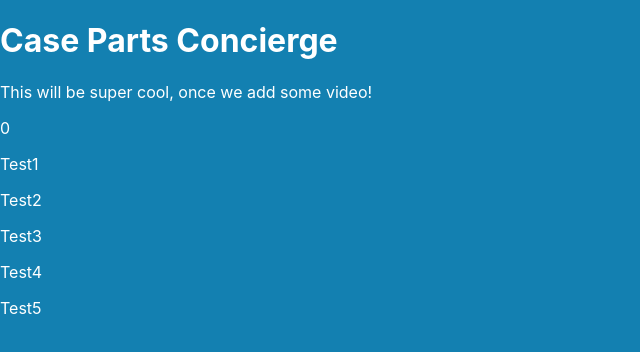
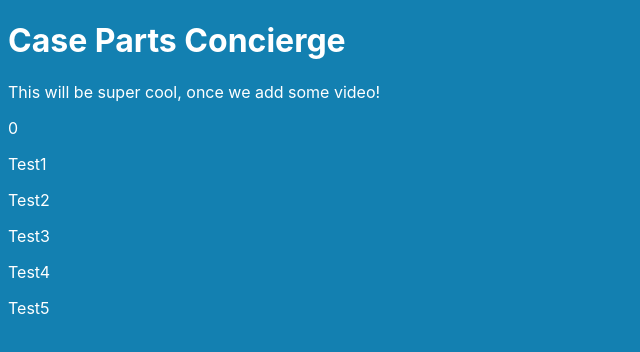
Before and after one commit to jaycincotta/concierge-v1, a React (Create React App) app: page / in a window 1280 px wide. Shown: the top 352 px of the page, without its empty margins (0-640 px from the left). Built offline with nearby package versions, Linux system fonts and the light colour scheme.

Commit message:
Debugging layout

```diff
--- a/src/Player.js
+++ b/src/Player.js
@@ -8,7 +8,7 @@ const Player = ({src}) => (
       className="react-player"
       playing={true}
       width="98%"
-      height="98"
+      height="98%"
       controls={true}
       autoplay={true}
     />
--- a/src/index.css
+++ b/src/index.css
@@ -1,5 +1,5 @@
 body {
-  margin: 0;
+  margin: 0.5rem;
   font-family: -apple-system, BlinkMacSystemFont, 'Segoe UI', 'Roboto', 'Oxygen',
     'Ubuntu', 'Cantarell', 'Fira Sans', 'Droid Sans', 'Helvetica Neue',
     sans-serif;
```
